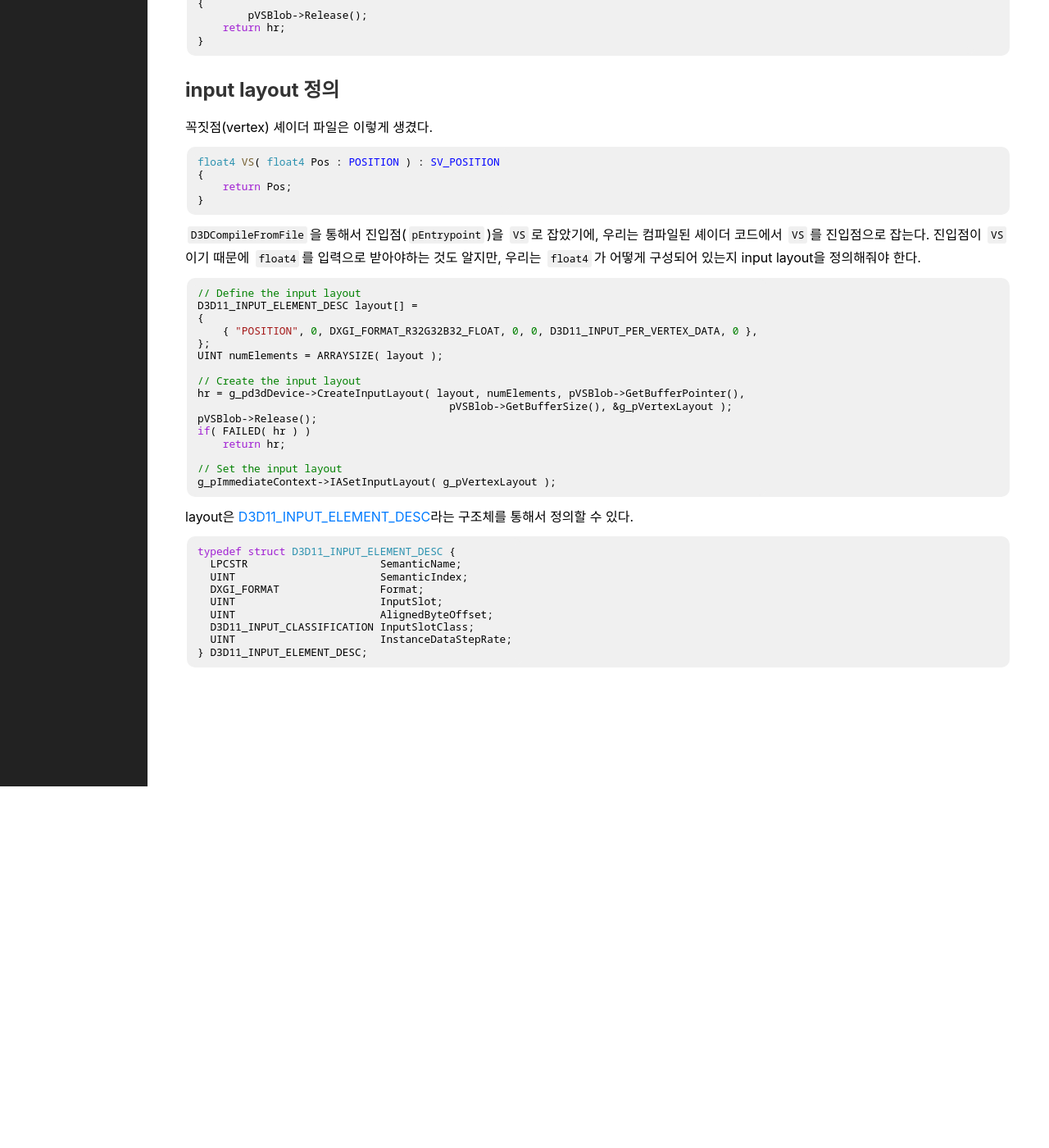
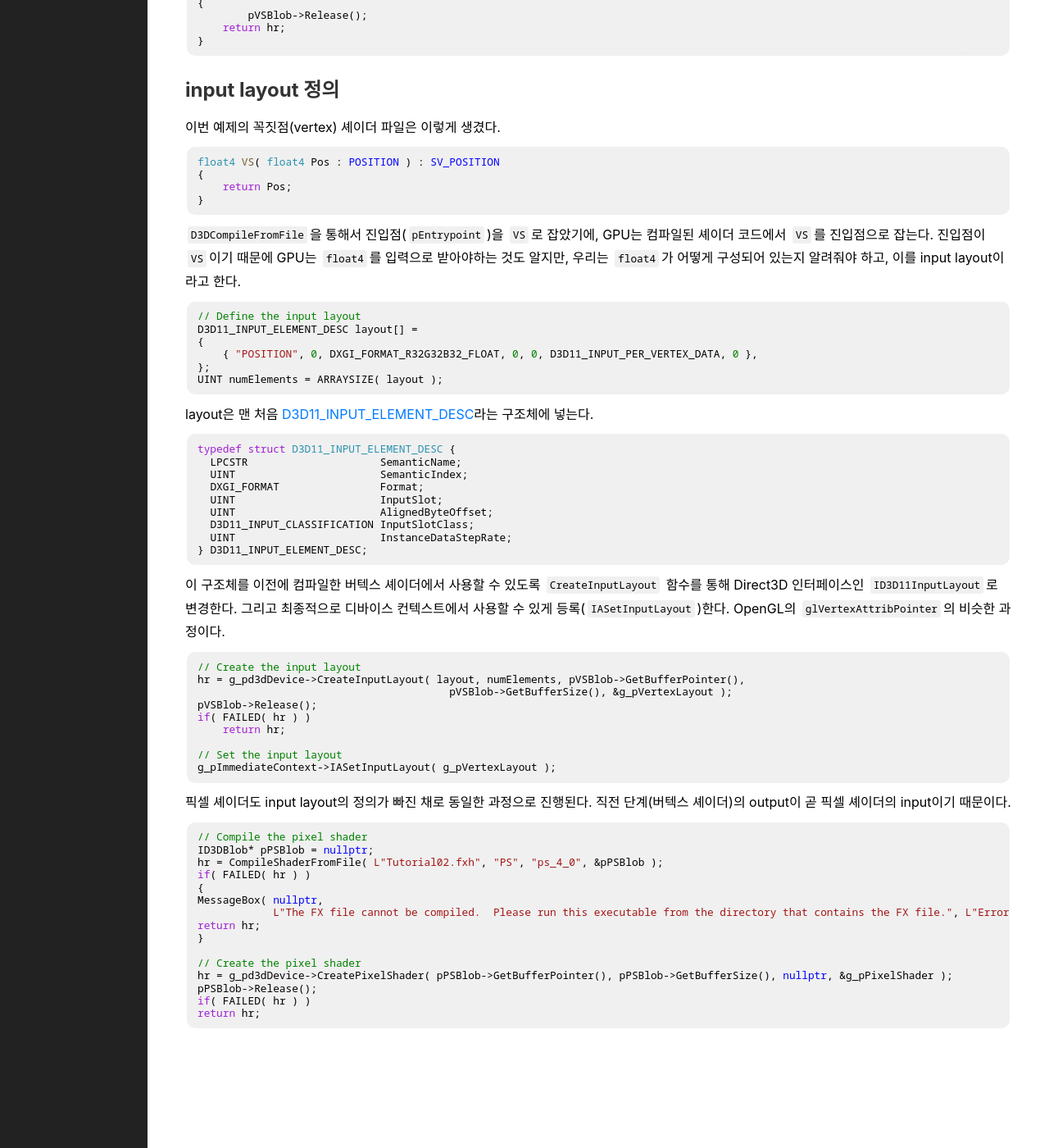
Before and after one commit to jiwon1304/jiwon1304.github.io, a Jekyll site: the page built from _posts/2025-01-25-셰이더-초기화.markdown, in a window 1280 px wide and 1400 px high, scrolled down 1963 px. Shown: the whole window at 82% size. Built offline with Jekyll 4.4.1, drawn with Linux system fonts in a browser that asks for light colours; some web fonts are replaced; before the commit the page ends 2922 px from its top, so only the background shows below that.

Commit message:
shader init post

````diff
--- a/_posts/2025-01-25-셰이더-초기화.markdown
+++ b/_posts/2025-01-25-셰이더-초기화.markdown
@@ -1,6 +1,6 @@
 ---
 layout: post
-title:  "Direct3D 초기화"
+title:  "셰이더 초기화"
 categories: DirectX
 tags: [win32, directx]
 ---
@@ -187,14 +187,14 @@ if( FAILED( hr ) )
 ```
 
 # input layout 정의
-꼭짓점(vertex) 셰이더 파일은 이렇게 생겼다.
+이번 예제의 꼭짓점(vertex) 셰이더 파일은 이렇게 생겼다.
 ```hlsl
 float4 VS( float4 Pos : POSITION ) : SV_POSITION
 {
     return Pos;
 }
 ```
-`D3DCompileFromFile`을 통해서 진입점(`pEntrypoint`)을 `VS`로 잡았기에, 우리는 컴파일된 셰이더 코드에서 `VS`를 진입점으로 잡는다. 진입점이 `VS`이기 때문에 `float4`를 입력으로 받아야하는 것도 알지만, 우리는 `float4`가 어떻게 구성되어 있는지 input layout을 정의해줘야 한다.
+`D3DCompileFromFile`을 통해서 진입점(`pEntrypoint`)을 `VS`로 잡았기에, GPU는 컴파일된 셰이더 코드에서 `VS`를 진입점으로 잡는다. 진입점이 `VS`이기 때문에 GPU는 `float4`를 입력으로 받아야하는 것도 알지만, 우리는 `float4`가 어떻게 구성되어 있는지 알려줘야 하고, 이를 input layout이라고 한다.
 ```cpp
 // Define the input layout
 D3D11_INPUT_ELEMENT_DESC layout[] =
@@ -202,18 +202,9 @@ D3D11_INPUT_ELEMENT_DESC layout[] =
     { "POSITION", 0, DXGI_FORMAT_R32G32B32_FLOAT, 0, 0, D3D11_INPUT_PER_VERTEX_DATA, 0 },
 };
 UINT numElements = ARRAYSIZE( layout );
+```
 
-// Create the input layout
-hr = g_pd3dDevice->CreateInputLayout( layout, numElements, pVSBlob->GetBufferPointer(),
-                                        pVSBlob->GetBufferSize(), &g_pVertexLayout );
-pVSBlob->Release();
-if( FAILED( hr ) )
-    return hr;
-
-// Set the input layout
-g_pImmediateContext->IASetInputLayout( g_pVertexLayout );
-```
-layout은 [D3D11_INPUT_ELEMENT_DESC](https://learn.microsoft.com/ko-kr/windows/win32/api/d3d11/ns-d3d11-d3d11_input_element_desc)라는 구조체를 통해서 정의할 수 있다.
+layout은 맨 처음 [D3D11_INPUT_ELEMENT_DESC](https://learn.microsoft.com/ko-kr/windows/win32/api/d3d11/ns-d3d11-d3d11_input_element_desc)라는 구조체에 넣는다.
 ```cpp
 typedef struct D3D11_INPUT_ELEMENT_DESC {
   LPCSTR                     SemanticName;
@@ -225,3 +216,34 @@ typedef struct D3D11_INPUT_ELEMENT_DESC {
   UINT                       InstanceDataStepRate;
 } D3D11_INPUT_ELEMENT_DESC;
 ```
+이 구조체를 이전에 컴파일한 버텍스 셰이더에서 사용할 수 있도록 `CreateInputLayout` 함수를 통해 Direct3D 인터페이스인 `ID3D11InputLayout`로 변경한다. 그리고 최종적으로 디바이스 컨텍스트에서 사용할 수 있게 등록(`IASetInputLayout`)한다. OpenGL의 `glVertexAttribPointer`의 비슷한 과정이다.
+```cpp
+// Create the input layout
+hr = g_pd3dDevice->CreateInputLayout( layout, numElements, pVSBlob->GetBufferPointer(),
+                                        pVSBlob->GetBufferSize(), &g_pVertexLayout );
+pVSBlob->Release();
+if( FAILED( hr ) )
+    return hr;
+
+// Set the input layout
+g_pImmediateContext->IASetInputLayout( g_pVertexLayout );
+```
+
+픽셀 셰이더도 input layout의 정의가 빠진 채로 동일한 과정으로 진행된다. 직전 단계(버텍스 셰이더)의 output이 곧 픽셀 셰이더의 input이기 때문이다.
+```cpp
+// Compile the pixel shader
+ID3DBlob* pPSBlob = nullptr;
+hr = CompileShaderFromFile( L"Tutorial02.fxh", "PS", "ps_4_0", &pPSBlob );
+if( FAILED( hr ) )
+{
+MessageBox( nullptr,
+            L"The FX file cannot be compiled.  Please run this executable from the directory that contains the FX file.", L"Error", MB_OK );
+return hr;
+}
+
+// Create the pixel shader
+hr = g_pd3dDevice->CreatePixelShader( pPSBlob->GetBufferPointer(), pPSBlob->GetBufferSize(), nullptr, &g_pPixelShader );
+pPSBlob->Release();
+if( FAILED( hr ) )
+return hr;
+```
````
